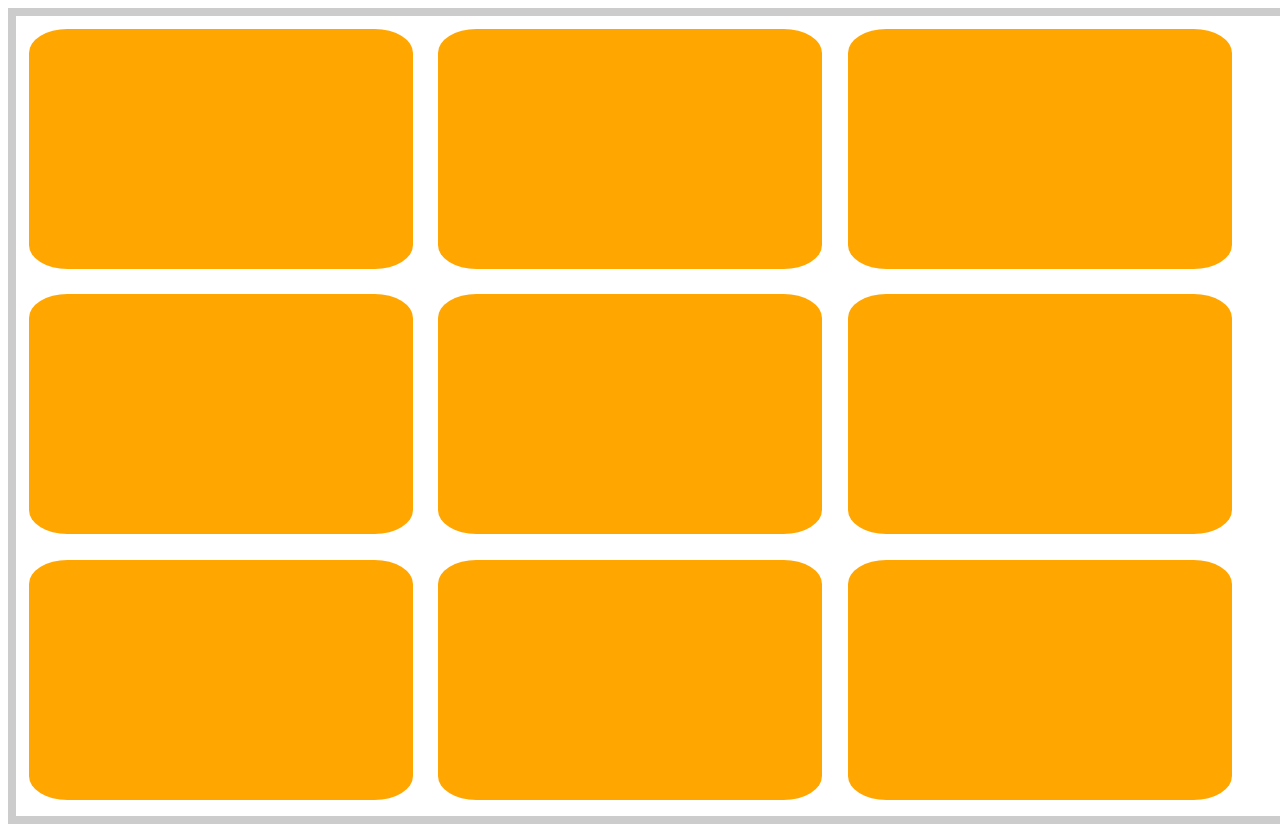
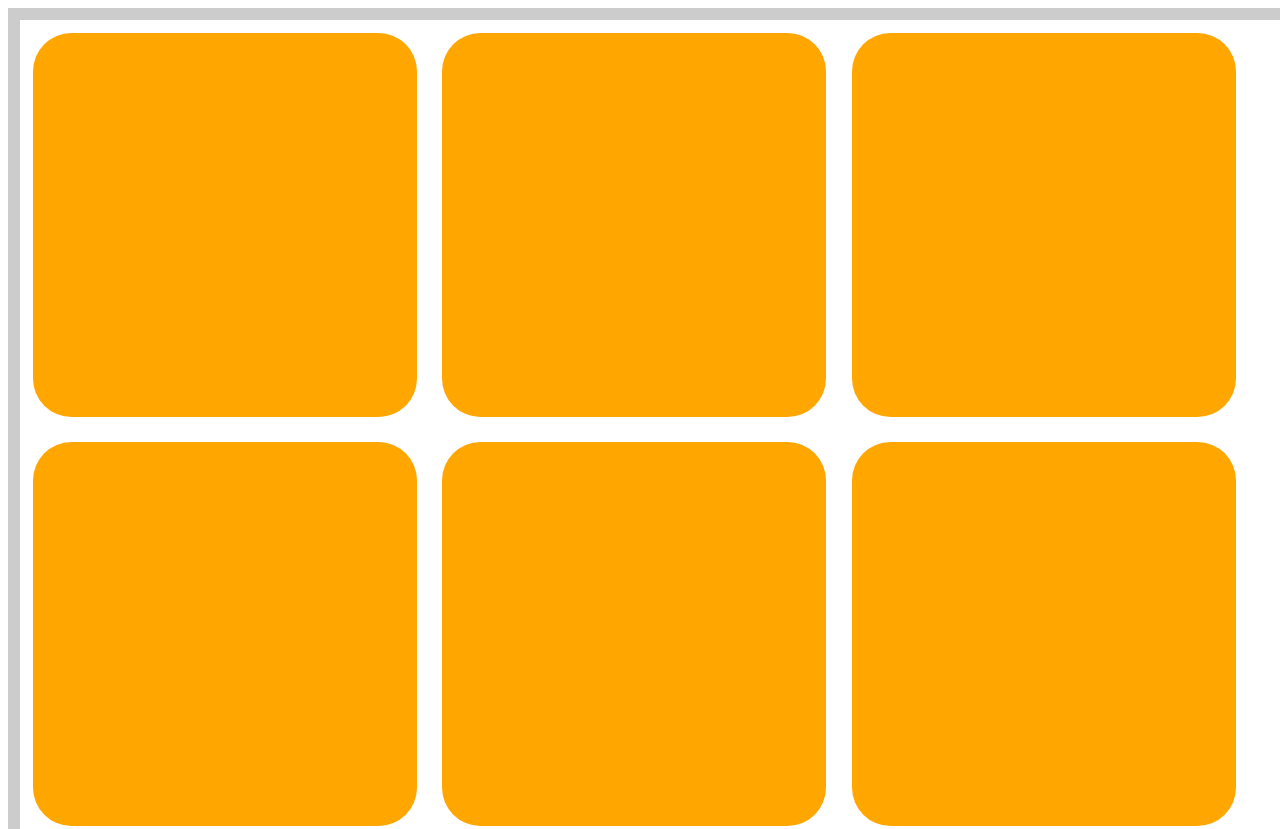
Before and after one commit to calasaba/css-challenge, a website built with webpack: page src/one/index.html in a window 1280 px wide. Shown: the top 829 px of the page. Built offline with nearby package versions, Linux system fonts and the light colour scheme.

Commit message:
one-challenge

```diff
--- a/src/one/index.css
+++ b/src/one/index.css
@@ -2,17 +2,17 @@
 * @Author: calasaba
 * @Date:   2018-07-03 09:14:08
 * @Last Modified by:   calasaba
-* @Last Modified time: 2018-07-31 22:57:43
+* @Last Modified time: 2018-07-31 23:43:57
 */
 .bigBox{
     width: 100vw;
-    height: 100vh;
+    height: 100vw;
     margin:0 auto;
-    border: 1vh solid #ccc;
+    border: 1vw solid #ccc;
 }
 .smallBox{
     width: 30vw;
-    height:30vh;
+    height:30vw;
     background: #ffa600;
     float : left;
     margin: 1vw;
```
